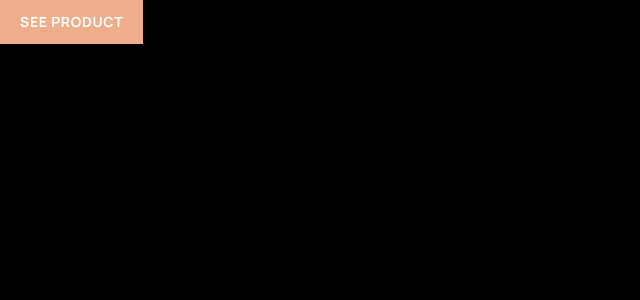
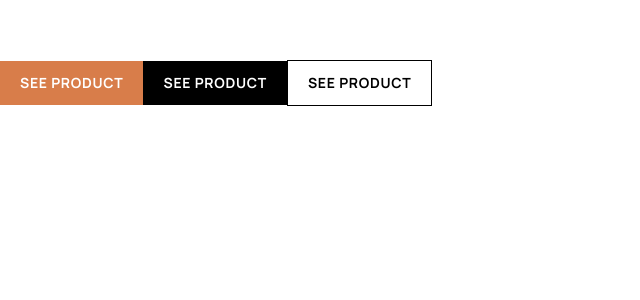
Before and after one commit to elghanbibadr/autophileEcommerce, a React (Vite) app: page / in a window 1280 px wide. Shown: the top 300 px of the page, without its empty margins (0-640 px from the left). Built offline with nearby package versions, Linux system fonts and the light colour scheme.

Commit message:
add the buttons of the webpage

```diff
--- a/src/App.jsx
+++ b/src/App.jsx
@@ -2,10 +2,13 @@
 import Btn from './componenet/UI/Btn'
 const App = () => {
   return (
-    <div>
-    <Btn  text="see product" />
+    <div >
+      <h1>hello world</h1>
+      <Btn className='bg-orange hover:bg-orangePale' text="see product" />
+      <Btn className='bg-black text-white hover:bg-blackHover' text="see product" />
+      <Btn className='text-black border-[1px] py-2 hover:bg-blackHover hover:text-textWhite' text="see product" />
     </div>
   )
 }
 
-export default App
+  export default App
--- a/src/componenet/UI/Btn.jsx
+++ b/src/componenet/UI/Btn.jsx
@@ -2,7 +2,7 @@
 
  const Btn = (props) => {
   return (
-    <button className={`font-bold text-sm tracking-wider bg-orange px-5 py-3 cursor-pointer uppercase hover:bg-orangePale transition-[background-color] duration-500 ${props.className}`}>{props.text}</button>
+    <button className={`font-bold text-sm tracking-wider  px-5 py-3 cursor-pointer uppercase transition-[background-color] duration-500 ${props.className}`}>{props.text}</button>
   )
 }
 
--- a/src/index.css
+++ b/src/index.css
@@ -1,14 +1,17 @@
 @tailwind base;
 @tailwind components;
 @tailwind utilities;
+
+
 
 
 /* @import url('https://fonts.googleapis.com/css2?family=Manrope:wght@200;300;400;500;600;700&display=swap'); */
 
 body{
     font-family: 'Manrope', sans-serif;
-    background-color: black;
+    /* background-color: black; */
     color: white;
+
 }
 
 
--- a/tailwind.config.cjs
+++ b/tailwind.config.cjs
@@ -8,8 +8,15 @@
       textColor:"#000033",
       textWhite:"#fff",
       orange:"#d87d4a",
-      orangePale:"#efae8b"
+      orangePale:"#efae8b",
+      paleBlack:"#191919",
+      black:"#000000",
+      blackHover:"#565454"
+    },
+    border:{
+      "border-1":"1px"
     }
+
   },
   plugins: [],
 }
```
